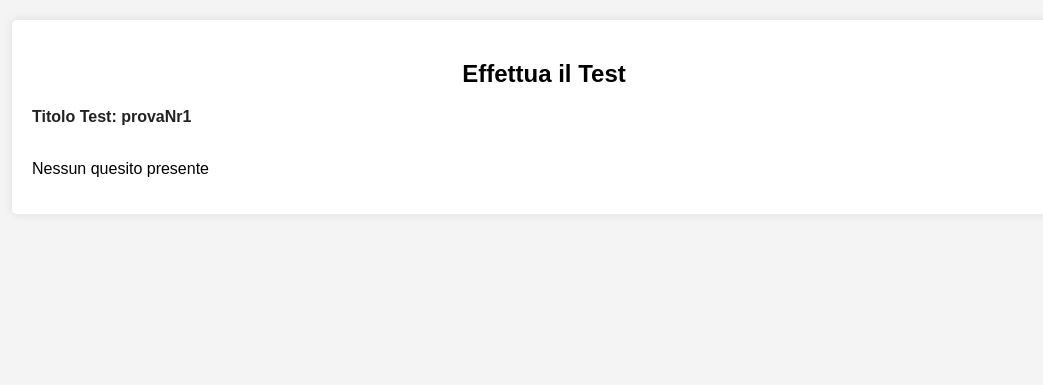
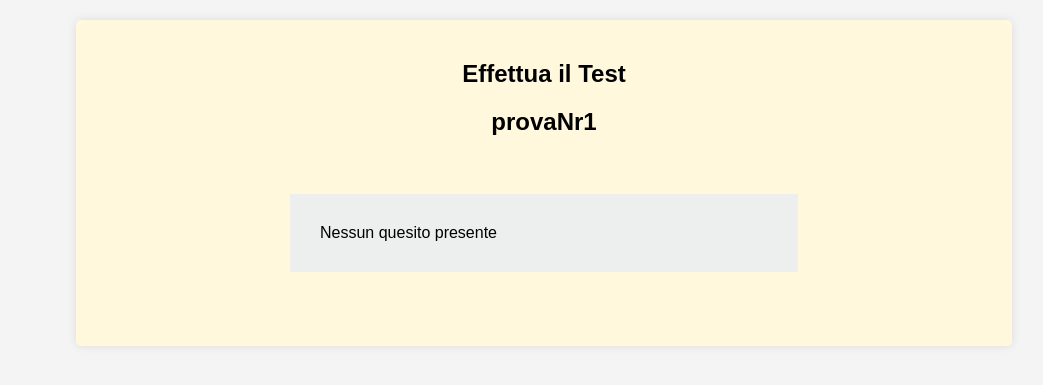
Before and after one commit to tabish29/ProgettoBD2023-24, a PHP site: page /effettuaTest.php?id=provaNr1 in a window 1280 px wide. Shown: the top 385 px of the page, without its empty margins (96-1139 px from the left). Run offline with PHP 8.4, Linux system fonts and the light colour scheme; a user stored in the database is signed in; data comes from the database, SQL or seed files in the repository.

Commit message:
grafica effettuaTest

```diff
--- a/effettuaTest.php
+++ b/effettuaTest.php
@@ -12,12 +12,19 @@
             background-color: #f4f4f4;
         }
         .container {
-            width: 80%;
+            width: 70%;
             margin: 20px auto;
             padding: 20px;
-            background-color: #fff;
+            background-color: #fff8dc;
             border-radius: 5px;
             box-shadow: 0 0 10px rgba(0, 0, 0, 0.1);
+        }
+        .containerDomande{
+            width: 50%;
+            background-color: #edeeee;
+            margin: 20px auto;
+            align-content: center;
+            padding: 30px;
         }
         h2 {
             text-align: center;
@@ -59,19 +66,7 @@
             border-radius: 3px;
             cursor: pointer;
         }
-        .btn {
-            width: auto;
-            height: auto;
-            border: 1px solid #222222;
-            padding: 3px;
-            margin: 0px;
-            font-size: 16px;
-            font-weight: bold;
-            font-style: normal;
-            color: #222222;
-            background-color: #7cfc00;
-        }
-        p{
+        .classQuesito{
             font-size: 16px;
             font-weight: bold;
             font-style: normal;
@@ -82,18 +77,60 @@
             height: auto;
             border: 1px solid #222222;
             padding: 3px;
-            margin: 0px;
+            margin: 5px;
             font-size: 16px;
             font-weight: bold;
             font-style: normal;
             color: #222222;
             background-color: #acf9ba;
         }
+        .btnTermina{
+            width: auto;
+            height: auto;
+            border: 1px solid #222222;
+            padding: 3px;
+            margin: 5px;
+            font-size: 16px;
+            font-weight: bold;
+            font-style: normal;
+            color: #222222;
+            background-color: #7cfc00;
+        }
+        .testH2{
+            text-align: center;
+            margin-bottom: 20px;
+            font:  sans-serif;
+            font-style: bold;
+        }
+        .classInserimento{
+            text-align: left;
+            margin-bottom: 20px;
+            font:  sans-serif;
+            font-style: italic;
+            text-decoration: underline;
+        }
+        .areaCodice{
+            width: 80%;
+            display: block;
+            margin:auto;
+        }
+        .labelVerifica{
+            text-align: center;
+            font: sans-serif;
+            font-weight: bold;
+            font-size: medium;
+
+            color: black;
+            height: auto;
+            width: auto;
+            display: block;
+
+        }
     </style>
 </head>
 <body>
     <div class="container">
-        <h2>Effettua il Test</h2>
+        <h2 class='testH2'>Effettua il Test</h2>
         <ul class="test-details">
             <?php
                 include 'connessione.php';
@@ -143,7 +180,6 @@
                     }
                     else if(isset($_POST['verificaRisposta'])){
                         $esito = "";
-                        echo "Esito inizio: " . $esito . "<br>";
                         $testId = $_POST['titoloTest'];
                         $numQuesito = $_POST['numeroQuesito'];
                         $tipologiaQuesito = $_POST['tipologiaQuesito'];
@@ -154,7 +190,6 @@
                         //PASSO 1: cerco l'id del completamento
                         $sql_cercaCompletamento = "SELECT NumeroProgressivo FROM COMPLETAMENTO WHERE Stato <> 'Concluso' AND TitoloTest = '$testId' AND EmailStudente = '" . $_SESSION['email'] . "'";
                         $idCompletamento = $conn->query($sql_cercaCompletamento)->fetch_assoc()['NumeroProgressivo'];
-                        echo "ID Completamento: " . $idCompletamento . "<br>";
 
 
                         //PASSO 2: inserisco la risposta
@@ -189,11 +224,6 @@
                         $conn->query($sql_aggiornaDataUltima);
                         $conn->next_result();
 
-                        echo "idCompletamento: " . $idCompletamento . "<br>";
-                        echo "testId: " . $testId . "<br>";
-                        echo "rispostaData: " . $rispostaData . "<br>";
-                        echo "numQuesito: " . $numQuesito . "<br>";
-
                         //PASSO 3: verifico l'esito
                         $sql_verificaRisposta = "CALL visualizzaEsitoRisposta(?, ?, ?, @esitoQ)";
                         $stmt = $conn->prepare($sql_verificaRisposta);
@@ -211,7 +241,6 @@
                         $stmt->fetch();
                         $stmt->close();
 
-                        echo "Esito: " . $esito . "<br>";
 
 
                         if ($esito){
@@ -220,7 +249,6 @@
                             $testoVerifica = "Risposta errata!";
                         }
 
-                        echo "Verifica Risposta: " . $testoVerifica;
 
                         $esito = "";
                         $numDomanda = $_POST['numeroDomanda'];
@@ -248,7 +276,7 @@
                         while ($row = $result_quesiti_test->fetch_assoc()) {
                             $num++;
 
-                            echo "<br><p>Quesito nr." . $num . "</p>";
+                            echo "<br><p class ='classQuesito'>Quesito nr." . $num . "</p>";
                             $numeroProgressivo = $row['NumeroProgressivo'];
                             $livelloDifficolta = $row['LivelloDifficolta'];
                             $descrizione = $row['Descrizione'];
@@ -267,13 +295,13 @@
 
                             if ($result_quesitoRC->num_rows > 0) {
                                 $tipologiaQuesito = "Risposta Chiusa";
-                                echo "<p>Domanda:</p>" . $dati[2] . "<br>";
+                                echo "<p>Domanda:\n" . $dati[2] . "</p>";
 
                             }
 
                             if ($result_quesitoCodice->num_rows > 0){
                                 $tipologiaQuesito = "Codice";
-                                echo "<p>Domanda:\n" . $dati[2] . "</p><br>";
+                                echo "<p>Domanda:\n" . $dati[2] . "</p>";
                             }
 
 
@@ -284,7 +312,7 @@
 
                             if ($tipologiaQuesito == "Risposta Chiusa") {
                                 $contatore++;
-                                echo "<br><p>Seleziona la risposta corretta:</p>";
+                                echo "<br><p class='classInserimento'>Seleziona la risposta corretta:</p>";
                                 $sql_risposte = "SELECT * FROM OPZIONERISPOSTA WHERE NumeroProgressivoQuesito = $numeroProgressivo AND TitoloTest = '$titoloTest'";
                                 $result_risposte = $conn->query($sql_risposte);
                                 $conn->next_result();
@@ -301,7 +329,7 @@
                                     echo "<input type='hidden' name='rispostaData' id='risposta_selezionata' value=''>"; // Campo nascosto per la risposta selezionata
                                     echo "<button type='submit' name='verificaRisposta' class='btnVerifica' onclick='setRispostaSelezionata()'>Verifica Risposta</button>"; // Invoca la funzione JavaScript al clic
                                     if ($contatore == $numDomanda){
-                                        echo "<br><label>" . $testoVerifica . "</label>";
+                                        echo "<br><label class='labelVerifica'>" . $testoVerifica . "</label>";
                                     }
                                     echo "</form>";
                                     echo "
@@ -318,8 +346,8 @@
                                 $contatore++;
 
                                 echo "<form method='post' action='effettuaTest.php'>";
-                                echo "<p>Inserisci il codice:</p>";
-                                echo "<textarea id='codice' name='codice' rows='10' cols='50'></textarea>";
+                                echo "<p class = 'classInserimento'>Inserisci il codice:</p>";
+                                echo "<textarea class='areaCodice' id='codice' name='codice' rows='10' cols='50'></textarea>";
                                 echo "<input type='hidden' name='tipologiaQuesito' value='$tipologiaQuesito'>";
                                 echo "<input type='hidden' name='numeroQuesito' value='$numeroProgressivo'>";
                                 echo "<input type='hidden' name='numeroDomanda' value='" . $contatore . "'>";
@@ -327,7 +355,7 @@
                                 echo "<button type='submit' class='btnVerifica' name='verificaRisposta'>Verifica Risposta</button>";
 
                                 if ($contatore == $numDomanda){
-                                    echo "<br><label>" . $testoVerifica . "</label>";
+                                    echo "<br><label class='labelVerifica'>" . $testoVerifica . "</label>";
                                 }
                                 echo "</form>";
 
@@ -339,7 +367,7 @@
                             if ($contatore == $numeroQuesitiTest) { //num = numero quesiti del test
                                 echo "<br><br>";
                                 echo "<form method='post' action='effettuaTest.php'>";
-                                echo "<input class='btn' type='submit' name='terminaTest' value='Termina Test'>";
+                                echo "<input class='btnTermina' type='submit' name='terminaTest' value='Termina Test'>";
                                 echo "<input type='hidden' name='titoloTest' value='" . $titoloTest . "'>";
                                 echo "</form>";
                             }
@@ -357,9 +385,10 @@
                     $conn->next_result();
                     if ($result_select_test->num_rows > 0) {
                         $row = $result_select_test->fetch_assoc();
-                        echo "<p>Titolo Test:\n" . $row['Titolo']. "</p><br>";
-
+                        echo "<h2 class='testH2'> " . $row['Titolo']. "</h2><br>";
+                        echo "<div class='containerDomande'>";
                         ottieniQuesiti($row['Titolo'], $testoVerifica, $numDomanda);
+                        echo "</div>";
                     } else {
                         echo "<li class='test-item'>Nessun test trovato con l'ID specificato.</li>";
                     }
```
